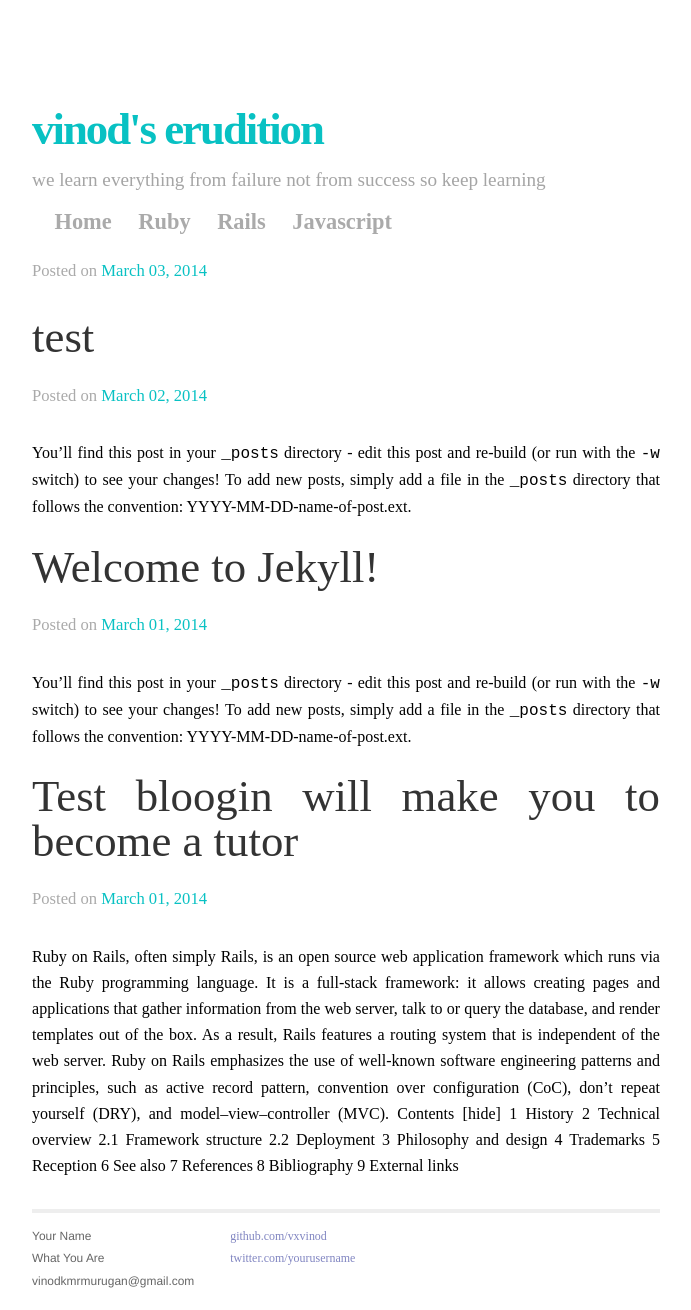
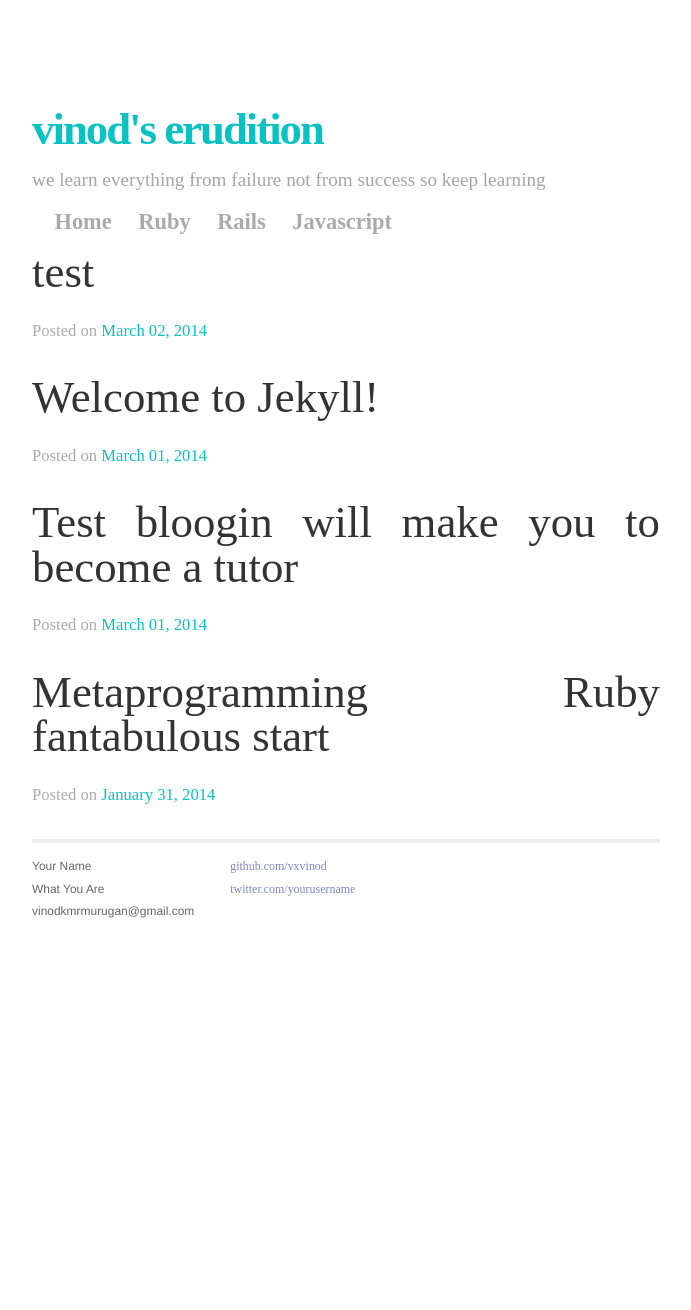
Before and after one commit to vxvinod/vxvinod.github.io, a Jekyll site: the page built from index.html, in a window 1280 px wide. Shown: the whole page, without its empty margins (294-985 px from the left). Built offline with Jekyll 4.4.1, drawn with Linux system fonts in a browser that asks for light colours; Markdown is read by kramdown in place of the engine named in the settings; after the commit the page ends 945 px from its top, so only the background shows below that.

Commit message:
added layout

```diff
--- a/_posts/2014-01-31-Metaprogramming-Ruby-fantabulous-start.md
+++ b/_posts/2014-01-31-Metaprogramming-Ruby-fantabulous-start.md
@@ -2,13 +2,13 @@
 layout: post
 title:  "Metaprogramming Ruby fantabulous start"
 date:   2014-01-31
-categories: Ruby
-excerpt:Oh my god!!!!!!! how I missed this book “Metaprogramming Ruby” the name was scarring me oh this may be the advanced version of ruby ,I should not read this until I am good enough in ruby.I am damn sure that i am not still beginner in ruby.come lets dive in.
+excerpt: "Oh my god!!!!!!! how I missed this book “Metaprogramming Ruby” the name was scarring me oh this may be the advanced version of ruby ,I should not read this until I am good enough in ruby.I am damn sure that i am not still beginner in ruby.come lets dive in."
 ---
 
 ####Metaprogramming Ruby
 
 Oh my god!!!!!!! how I missed this book “Metaprogramming Ruby” the name was scarring me oh this may be the advanced version of ruby ,I should not read this until I am good enough in ruby but the Mr Paulo parretto made me clear by asking one question in introduction that made my mind that I am not still beginner in ruby that question was simple “how do you iterate an array ?” thank god I answered using “each” method and you may be surprised what’s in this to get surprised but yes there is big thing to get surprised and that is “if you answer using for loop array iteration can be done then you are not comfortable with ruby go back and kick the basics ass of ruby and come back ” and on other side “if you would have answered using “each” method array iteration can be done then you are not still beginner and you are the best to start kicking this book” .i hope now you would have concluded why I got surprised and excited.
+
 
 After a fantabulous introduction of Metaprogramming Ruby, now its time to start the ride towards the wonderful island of Ruby and I started reading the first lesson ”Monday The Object Model” believe I was not having even one percent of feeling that I am reading a technical book. It was like a story revolving between Bob and Bill .where they both were involved in refactoring some library management system and here Bob is new to Ruby and Bill is a Ruby expert and most of the times Bill will be taking lead and teach Bob how to optimize aaahh the good word will be refactoring the code by teaching meta programming and Bill also demonstrates using some basic drawing for describing the hierarchy of Class and its super class as it goes on. come lets have a quick discussion about what I have learnt from the chapter1 “Monday The Object Model”.
 
@@ -34,7 +34,8 @@ end
 end
 t=Test.new()
 #puts t.old_method([2,1,4,3],2,5)
-puts [2,1,3,4].element_replace(2,5){% endhighlight %}
+puts [2,1,3,4].element_replace(2,5)
+{% endhighlight %}
 here in above example –
 *old_method in class Test is ordinary way of defining a method which will replace the elements in the array.
 *here every time we need to keep in not where the method is added and instead we can open the existing class Array and insert a method to perform the action.
--- a/index.html
+++ b/index.html
@@ -11,9 +11,9 @@ title: Vinod's erudition
       	{{post.excerpt}}</li> -->
       	<li><a href="{{post.url}}"><p class ="posttitle">{{post.title}}</p></a>
       		<p class="postdate"><span>Posted on <a href="{{post.url}}">{{post.date |  date: '%B %d, %Y'}}</a></span></p>
-      		<div class ="postexcerpt">
+      		<!--<div class ="postexcerpt">
             {{post.excerpt}}
-          </div>
+          </div> -->
       	</li>
     {% endfor %}
   </ul>
```
